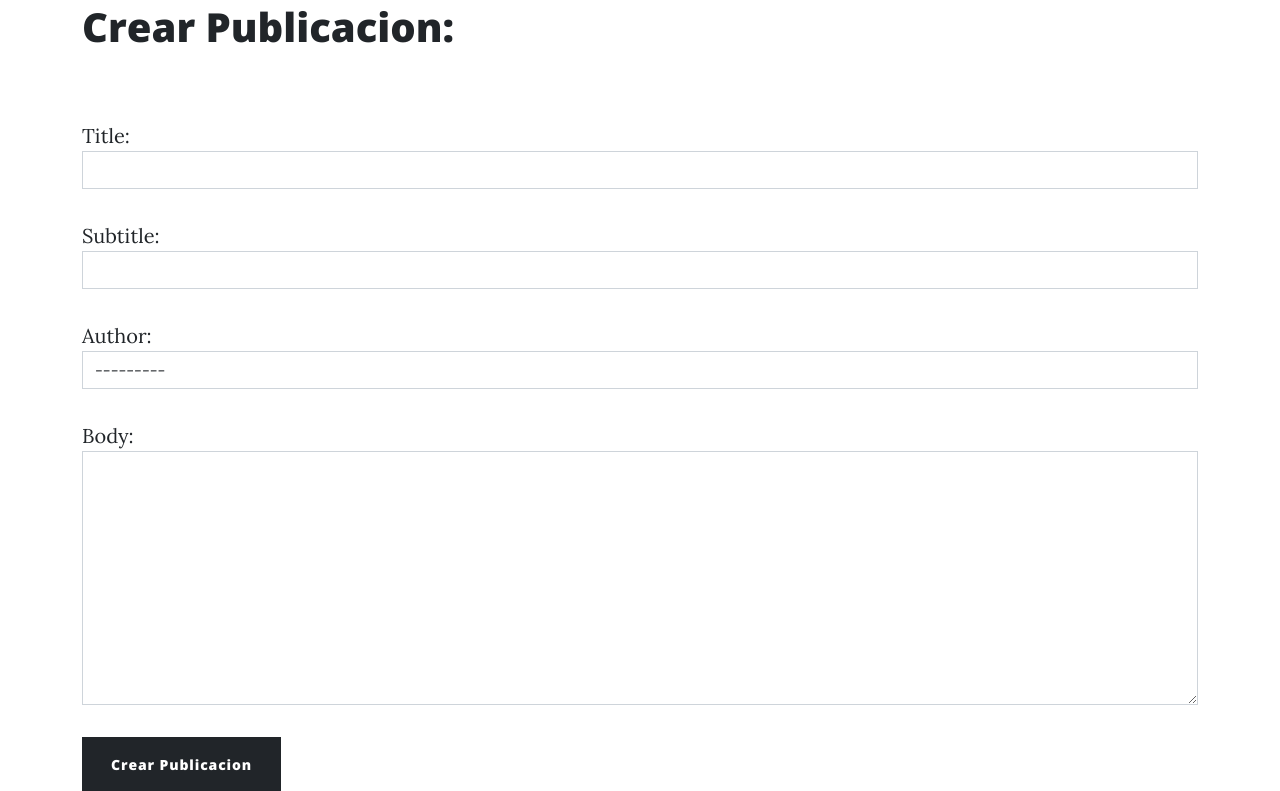
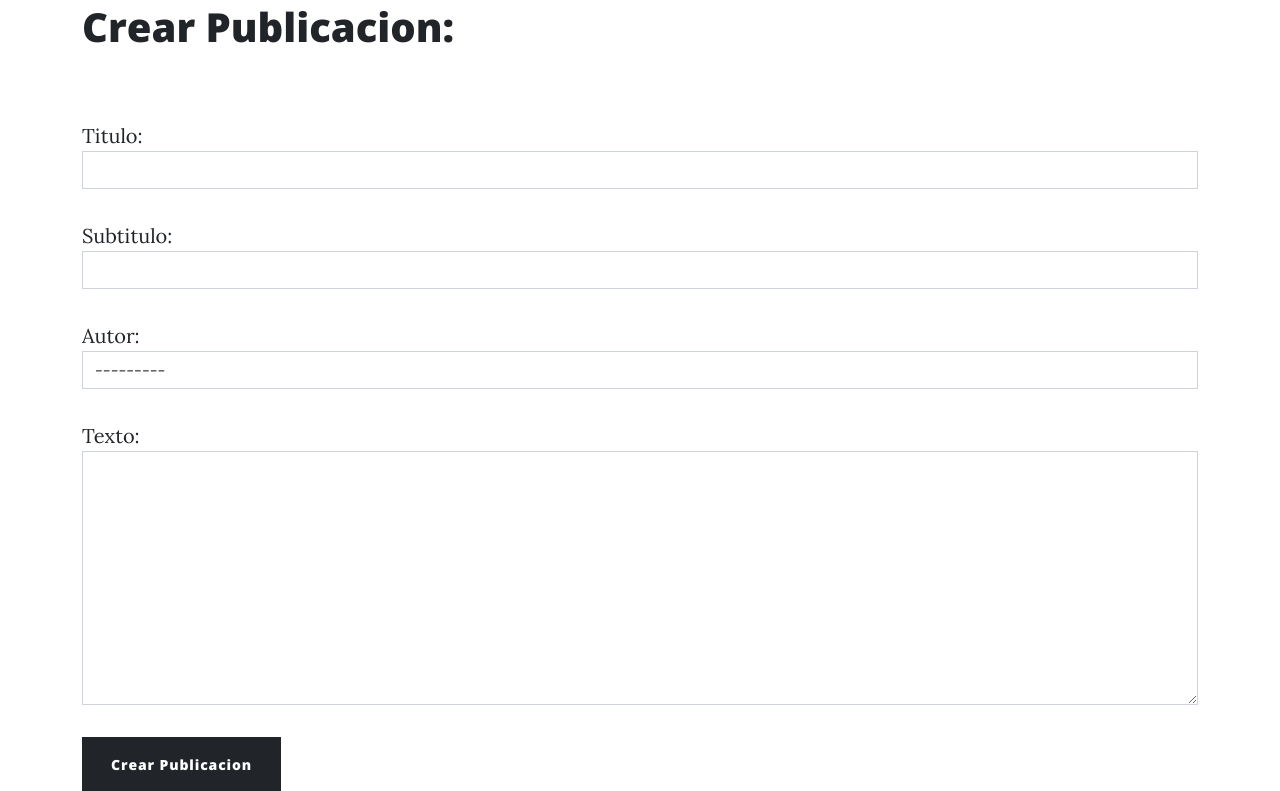
Before and after one commit to Mateosacco99/PlaygroundFinalProject-Sacco, a Django app: page /add_post/ in a window 1280 px wide. Shown: the part 703-1494 px from the top of the page. Run offline with Django 4.2, Linux system fonts and the light colour scheme; data comes from the database, SQL or seed files in the repository; some libraries are stand-ins or nearby versions.

Commit message:
0005 Model Rename

```diff
--- a/blogAPP/forms.py
+++ b/blogAPP/forms.py
@@ -4,22 +4,22 @@ from .models import Post
 class PostForm(forms.ModelForm):
     class Meta:
         model = Post
-        fields = ("title", "subtitle", "author", "body")
+        fields = ("titulo", "subtitulo", "autor", "texto")
 
         widgets = {
-            "title":forms.TextInput(attrs={'class':'form-control'}),
-            "subtitle":forms.TextInput(attrs={'class':'form-control'}),
-            "author":forms.Select(attrs={'class':'form-control'}),
-            "body":forms.Textarea(attrs={'class':'form-control'}),
+            "titulo":forms.TextInput(attrs={'class':'form-control'}),
+            "subtitulo":forms.TextInput(attrs={'class':'form-control'}),
+            "autor":forms.Select(attrs={'class':'form-control'}),
+            "texto":forms.Textarea(attrs={'class':'form-control'}),
         }
 
 class EditForm(forms.ModelForm):
     class Meta:
         model = Post
-        fields = ("title", "subtitle", "body")
+        fields = ("titulo", "subtitulo", "texto")
 
         widgets = {
-            "title":forms.TextInput(attrs={'class':'form-control'}),
-            "subtitle":forms.TextInput(attrs={'class':'form-control'}),
-            "body":forms.Textarea(attrs={'class':'form-control'}),
+            "titulo":forms.TextInput(attrs={'class':'form-control'}),
+            "subtitulo":forms.TextInput(attrs={'class':'form-control'}),
+            "texto":forms.Textarea(attrs={'class':'form-control'}),
         }
--- a/blogAPP/models.py
+++ b/blogAPP/models.py
@@ -1,15 +1,16 @@
 from django.db import models
 from django.contrib.auth.models import User
 from django.urls import reverse_lazy
+from datetime import datetime, date
 
 # Create your models here.
 
 class Post(models.Model):
-    title = models.CharField(max_length=255)
-    subtitle = models.CharField(max_length=255)
-    author = models.ForeignKey(User, on_delete=models.CASCADE)
-    body = models.TextField()
-    date = models.DateField(auto_now_add=True, auto_now=False)
+    titulo = models.CharField(max_length=255)
+    subtitulo = models.CharField(max_length=255)
+    autor = models.ForeignKey(User, on_delete=models.CASCADE)
+    texto = models.TextField()
+    fecha = models.DateField(auto_now_add=True, auto_now=False)
 
     def __str__(self):
         return self.title + ' | ' + str(self.author)
--- a/blogAPP/templates/add_post.html
+++ b/blogAPP/templates/add_post.html
@@ -7,11 +7,12 @@
 
 <h1>Crear Publicacion:</h1>
 <br>
-<div class="form-group"
-<form method="POST">
-    {% csrf_token %}
-    {{ form.as_p }}
-    <button class="btn btn-dark">Crear Publicacion </button>
+<div class="form-group">
+    <form method="POST">
+        {% csrf_token %}
+        {{ form.as_p }}
+        <button class="btn btn-dark ">Crear Publicacion</button>
+    </form>
 </div>
 
 {% endblock contenidoQueCambia%}
--- a/blogAPP/templates/blank.html
+++ b/blogAPP/templates/blank.html
@@ -1,7 +1,7 @@
 {% extends "main.html" %}
 {% load static %}
 
-{% block title %} {{post.title}} {% endblock title %}
+{% block title %} {{post.titulo}} {% endblock title %}
 
 {% block contenidoQueCambia%}
 
--- a/blogAPP/templates/delete_post.html
+++ b/blogAPP/templates/delete_post.html
@@ -7,7 +7,7 @@
 
 <h1>Borrar publicacion...</h1>
 <br><br/>
-<p>Seguro que quieres borrar "{{ post.title }}"? </p>
+<p>Seguro que quieres borrar "{{ post.titulo }}"? </p>
 <div class="form-group">
     <form method="POST">
         {% csrf_token %}
--- a/blogAPP/templates/home.html
+++ b/blogAPP/templates/home.html
@@ -9,9 +9,9 @@
 <ul>
     {% for post in object_list %}
 
-    <li><h1><a href="{% url 'article-detail' post.pk %}">{{ post.title }}</a></h1>
-    "{{ post.subtitle }}"<br>
-    <small> by: {{ post.author.first_name }}  {{ post.author.last_name }} - {{ post.date }}</small><br></a>
+    <li><h1><a href="{% url 'article-detail' post.pk %}">{{ post.titulo }}</a></h1>
+    "{{ post.subtitulo }}"<br>
+    <small> by: {{ post.author.first_name }}  {{ post.autor.last_name }} - {{ post.fecha }}</small><br></a>
 
     </li>
     <hr>
--- a/blogAPP/views.py
+++ b/blogAPP/views.py
@@ -2,11 +2,13 @@ from django.shortcuts import render
 from django.views.generic import ListView, DetailView, CreateView, UpdateView, DeleteView
 from .models import *
 from .forms import PostForm, EditForm
+from django.urls import reverse_lazy
 
 
 class HomeView(ListView):
     model = Post
     template_name = "home.html"
+    ordering = ["-id"]
 
 class ArticleDetailView(DetailView):
     model = Post
@@ -28,3 +30,4 @@ class UpdatePostView(UpdateView):
 class DeletePostView(DeleteView):
     model = Post
     template_name = "delete_post.html"
+    success_url = reverse_lazy("home")
```
Also changed, not shown: blogAPP/templates/article_details.html (+9 -7 lines), blogAPP/migrations/0004_rename_author_post_autor_rename_date_post_fecha_and_more.py (added), blogAPP/migrations/0005_rename_autor_post_author_rename_texto_post_body_and_more.py (added), blogAPP/migrations/0006_rename_author_post_autor_rename_date_post_fecha_and_more.py (added), db.sqlite3.
